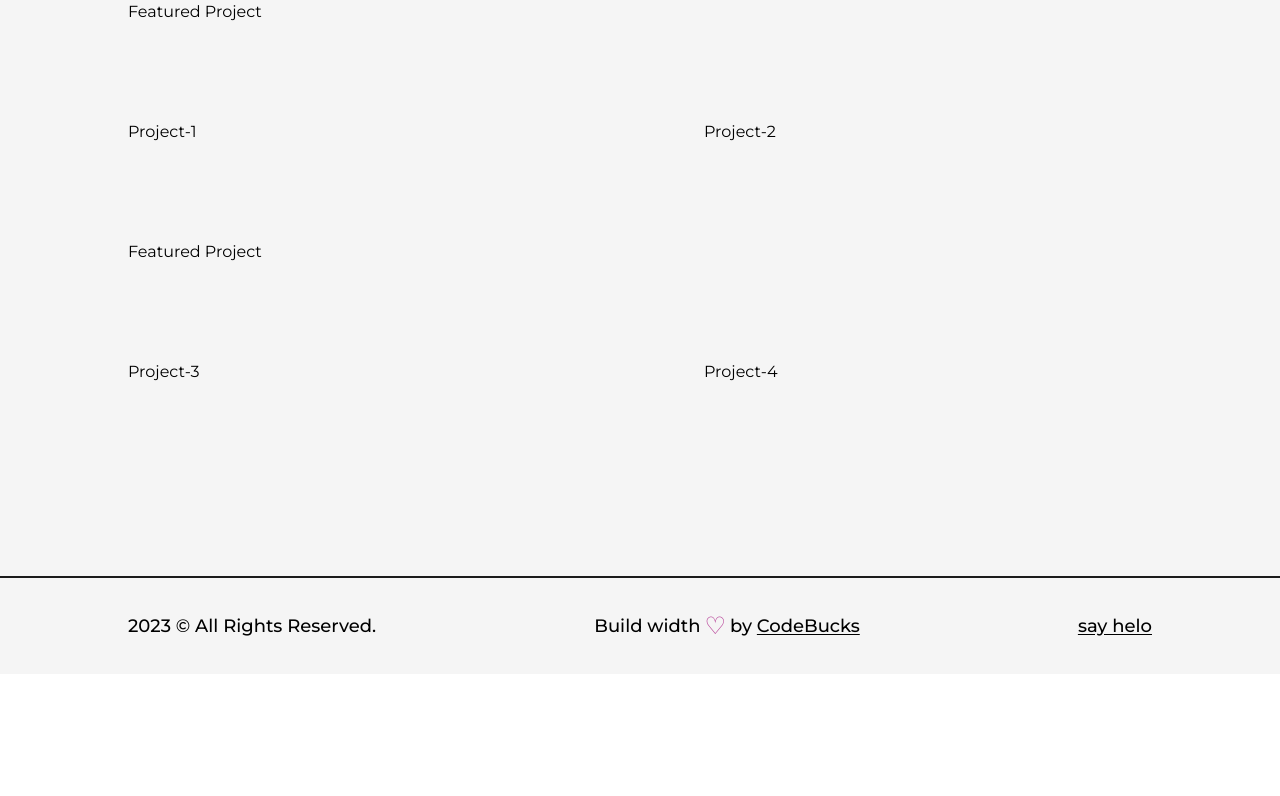
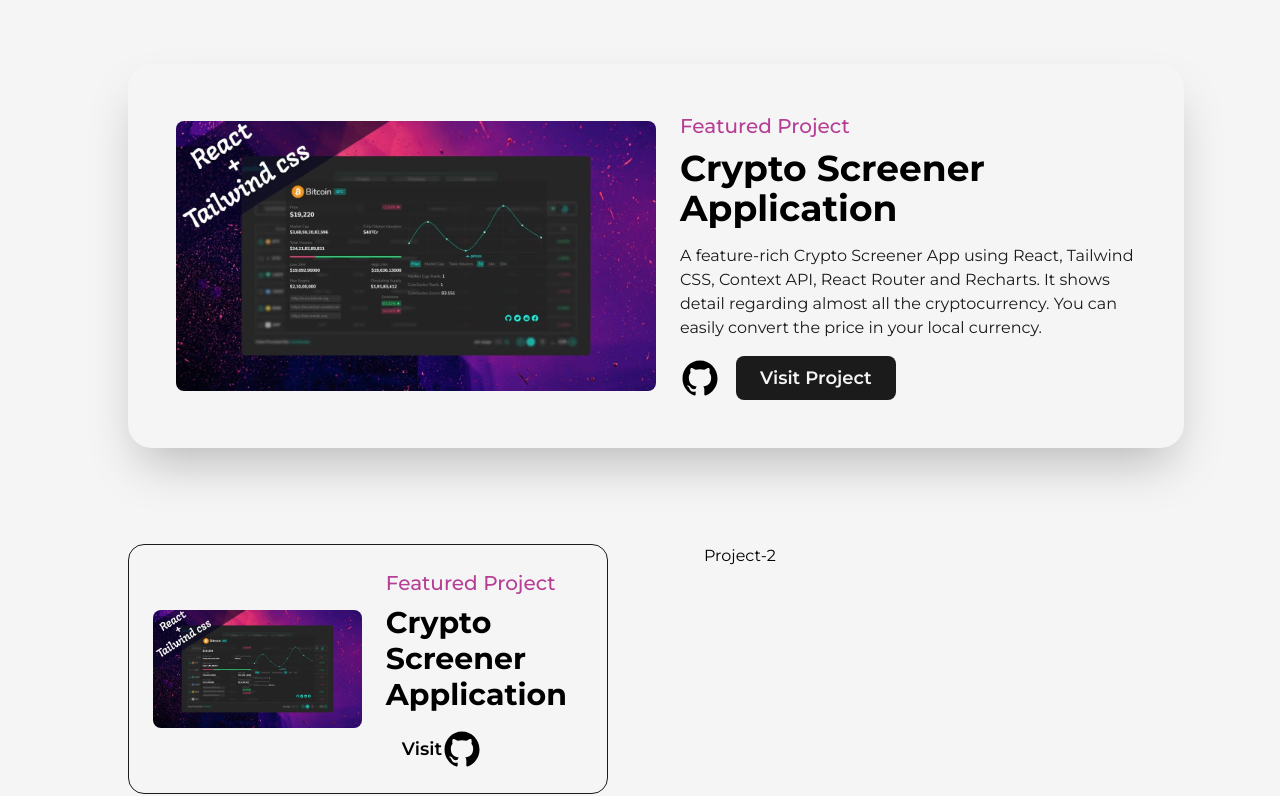
Before and after one commit to furkanozcelik01/Next.js-Portfolio, a Next.js app: page /projects in a window 1280 px wide. Shown: the part 456-1252 px from the top of the page. Before the commit the page ends 1130 px from the top, so only its background shows below. Built offline with nearby package versions, Linux system fonts and the light colour scheme.

Commit message:
projects resim ekldim

```diff
--- a/src/pages/about.js
+++ b/src/pages/about.js
@@ -8,6 +8,7 @@ import { useInView, useMotionValue, useSpring } from "framer-motion"
 import Skills from "@/components/Skills"
 import Experience from "@/components/Experience"
 import Education from "@/components/Education"
+import projects from "./projects"
 
 
 const AnimatedNumbers = ({ value }) => {
--- a/src/pages/projects.js
+++ b/src/pages/projects.js
@@ -2,51 +2,115 @@ import AnimatedText from "@/components/AnimatedText";
 import { GithubIcon } from "@/components/Icons";
 import Layout from "@/components/Layout";
 import Head from "next/head";
+import Image from "next/image";
 import Link from "next/link";
 import React from "react";
+import project1 from "../../public/images/projects/crypto-screener-cover-image.jpg";
 
 
-const FeaturedProject = ({type, title, summary, img, link, github}) =>{
 
-    return(
-        <article>
+const FeaturedProject = ({ type, title, summary, img, link, github }) => {
 
-            <Link href={link} target="_blank">
+    return (
+        <article className='w-full flex items-center justify-between
+        rounded-3xl border-solid border-dark bg-light shadow-2xl p-12'>
+
+            <Link href={link} target="_blank"
+                className="w-1/2 cursor-pointer overflow-hidden rounded-lg"
+            >
                 <Image src={img} alt={title} className="w-full h-auto" />
             </Link>
 
-            <div>
-                <span>{type}</span>
-                <Link href={link} target="_blank">
-                    <h2>{summary}</h2>
+            <div className='w-1/2 flex flex-col items-start justify-between pl-6'>
+                <span className='text-primary font-medium text-xl'>{type}</span>
+                <Link href={link} target="_blank" className='hover:underline underline-offset-2'>
+                    <h2 className='my-2 w-full text-left text-4xl font-bold'>{title}</h2>
                 </Link>
-                <div>
-                <Link href={github} target="_blank"> <GithubIcon/></Link>
-                <Link href={github} target="_blank">Visit Project</Link>
+                <p className='my-2 w-full text-dark'>{summary}</p>
+                <div className='mt-2 flex items-center'>
+                    <Link href={github} target="_blank" className='w-10'> <GithubIcon /></Link>
+                    <Link href={github} target="_blank"
+                        className='ml-4 rounded-lg bg-dark text-light p-2 px-6 text-lg font-semibold'
+                    >Visit Project</Link>
                 </div>
             </div>
-
         </article>
     )
 }
+
+const Project = ({ title, type, img, link, github }) => {
+    return (
+        <article className="w-full flex items-center justify-center rounded-2xl
+        border border-solid border-dark bg-light p-6 relative
+        ">
+            <Link href={link} target="_blank"
+                className="w-full cursor-pointer overflow-hidden rounded-lg"
+            >
+                <Image src={img} alt={title} className="w-full h-auto" />
+            </Link>
+
+            <div className='w-full flex flex-col items-start justify-between pl-6'>
+                <span className='text-primary font-medium text-xl'>{type}</span>
+                <Link href={link} target="_blank" className='hover:underline underline-offset-2'>
+                    <h2 className='my-2 w-full text-left text-3xl font-bold'>{title}</h2>
+                </Link>
+                <div className='mt-2 flex items-center justify-between'>
+                <Link
+                    href={link}
+                    target="_blank"
+                    className='ml-4 text-lg font-semibold'
+                    >Visit </Link>
+                    <Link
+                    href={github} target="_blank" className='w-10'>
+                    <GithubIcon />{" "}
+                    </Link>
+
+                </div>
+            </div>
+        </article>
+    )
+}
+
 
 const projects = () => {
     return (
         <>
             <Head>
                 <title>CodeBucks | projects Page</title>
-            <meta name="description" content="any description"/>
+                <meta name="description" content="any description" />
             </Head>
             <main className='w-full mb-16 flex flex-col items-center justify-center'>
                 <Layout className='pt-16'>
-                <AnimatedText text="Imagination Trumps Knowledge!"/>
+                    <AnimatedText text="Imagination Trumps Knowledge!"
+                        className='mb-16'
+                    />
                     <div className='grid grid-cols-12 gap-24'>
                         <div className='col-span-12'>
-                        Featured Project
+                            <FeaturedProject
+                                title="Crypto Screener Application"
+                                img={project1}
+                                summary="A feature-rich Crypto Screener App using React, Tailwind CSS, Context API, React Router and Recharts.
+It shows detail regarding almost all the cryptocurrency. You can easily convert the price in your
+local currency."
+                                link="/"
+                                github="/"
+                                type="Featured Project"
+
+                            />
+
                         </div>
                         <div className='col-span-6'>
-                        Project-1
-                    </div>
+                        <Project
+                                title="Crypto Screener Application"
+                                img={project1}
+                                summary="A feature-rich Crypto Screener App using React, Tailwind CSS, Context API, React Router and Recharts.
+It shows detail regarding almost all the cryptocurrency. You can easily convert the price in your
+local currency."
+                                link="/"
+                                github="/"
+                                type="Featured Project"
+
+                            />                        </div>
                         <div className='col-span-6'>
                             Project-2
                         </div>
```
Lines whose indentation alone changed are shown as unchanged.
